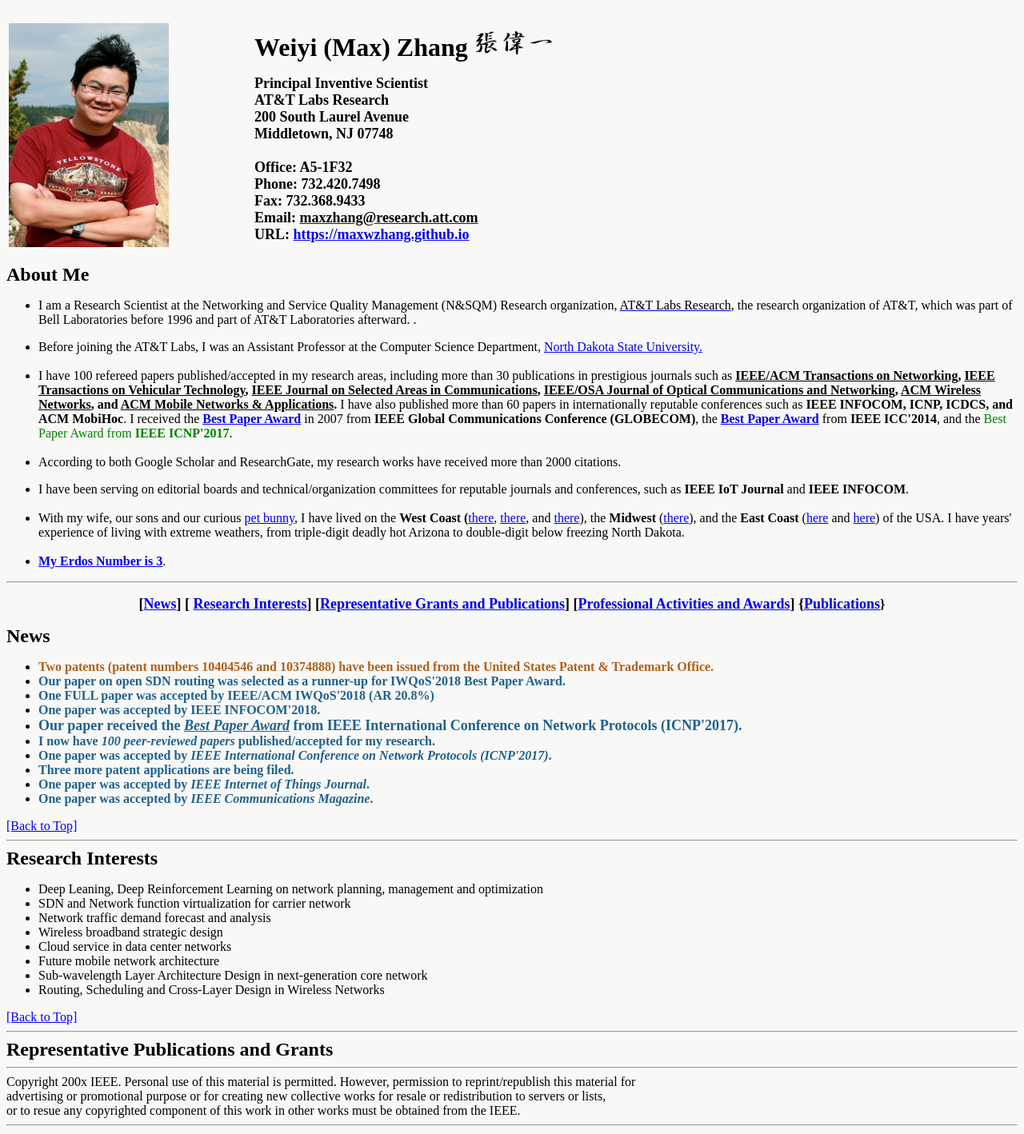
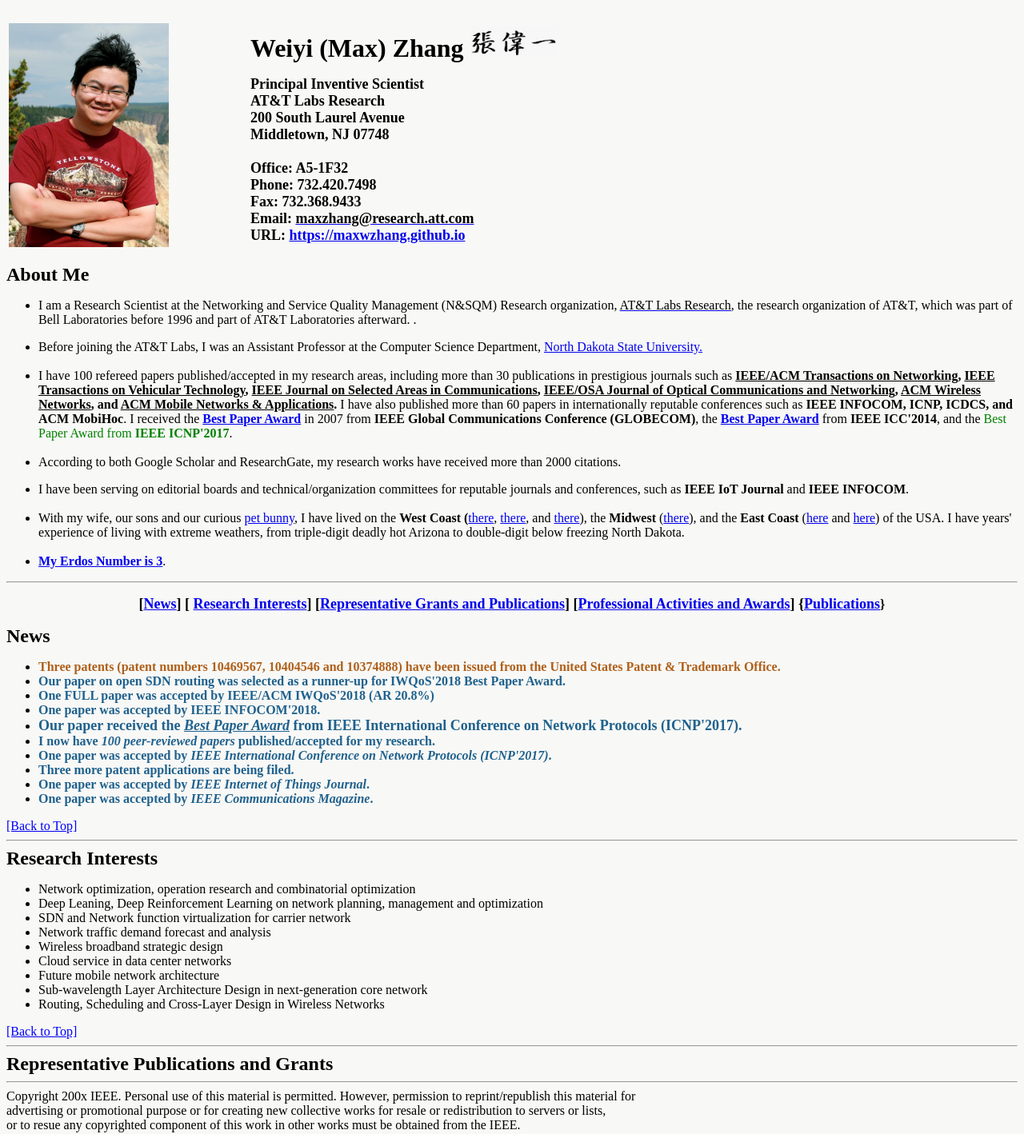
Before and after one commit to MaxWZhang/MaxWZhang.github.io, a plain HTML site: page index.html in a window 1280 px wide. Shown: the top 1418 px of the page at 80% size. Drawn offline with Linux system fonts and the light colour scheme.

Commit message:
updated research

```diff
--- a/index.html
+++ b/index.html
@@ -24,7 +24,7 @@
     <td>
     <B><font size="6">Weiyi (Max) Zhang </font>
 <!--	<br /> -->
-	<img src="Signature.JPG" width="100" height="36">
+	<img src="Signature.JPG" width="110" height="38">
 	</B>
 
 
@@ -146,7 +146,7 @@ of the USA. I have years' experience of living with extreme weathers, from tripl
   <ul>
 
 <li><font size="3"color="#AF601A"><b>
-Two patents (patent numbers 10404546 and 10374888) have been issued from the United States Patent & Trademark Office.
+Three patents (patent numbers 10469567, 10404546 and 10374888) have been issued from the United States Patent & Trademark Office.
 </b></font><br />
 </li>
 
@@ -434,6 +434,7 @@ Our paper "<i>Leveraging Load Migration and Basestaion Consolidation for Green C
 <font face="'times new roman', serif"><span><a name="Interests"></a><b><font size="5">Research Interests</font></b>
 <br />
 <ul style="color:rgb(0,0,0)">
+<li><font size="3"> Network optimization, operation research and combinatorial optimization</font></li>
 <li><font size="3"> Deep Leaning, Deep Reinforcement Learning on network planning, management and optimization</font></li>
 <li><font size="3">SDN and Network function virtualization for carrier network</font></li>
 <li><font size="3">Network traffic demand forecast and analysis </font></li>
@@ -750,7 +751,7 @@ Symposium Chair, 7th International Conference on Communications and Networking i
 
 <li>Publicity Chair: IEEE WoWMoM Workshop on Autonomic and Opportunistic Communications (AOC'2010), Montreal, Canada, June 2010. </li>
 
-<li>TPC Member: <b>INFOCOM(2010-2016)</b>, WCNC(2010-2015), GLOBECOM (2007-2015), ICC (2006-2015), ICCCN (2008), ACM/IEEE MSWiM (2008-2009); IEEE/ICST Chinacom (2008-2010).</li>
+<li>TPC Member: <b>INFOCOM(2010-2020)</b>, WCNC(2010-2015), GLOBECOM (2007-2020), ICC (2006-2019), ICCCN (2008), ACM/IEEE MSWiM (2008-2009); IEEE/ICST Chinacom (2008-2010).</li>
 </span></font></ul>
 
 
```
